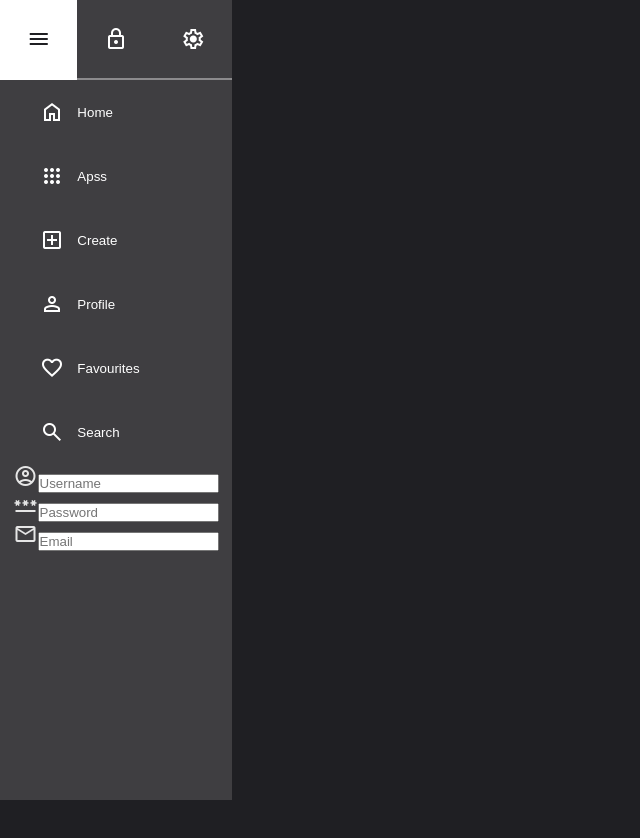
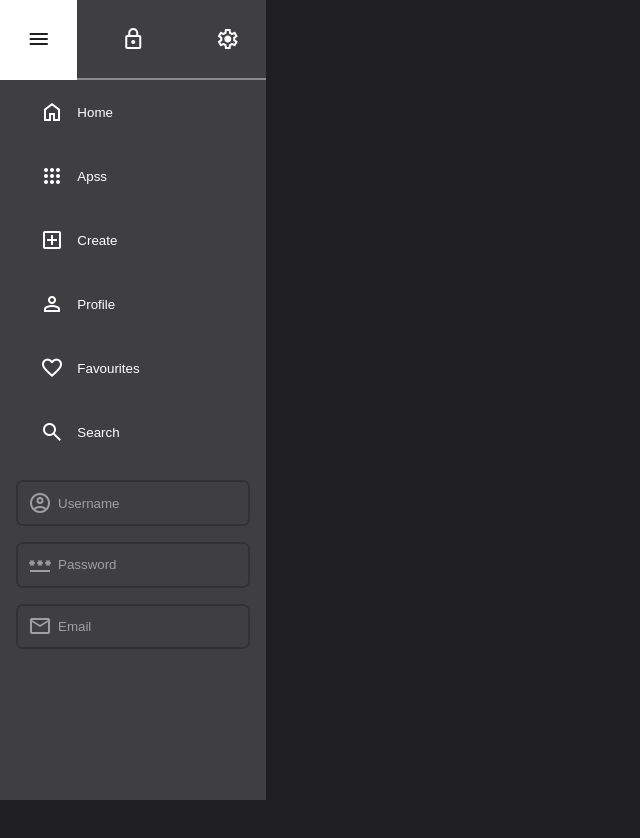
Before and after one commit to diegantos/react-sidebar, a React (Vite) app: page / in a window 1280 px wide. Shown: the top 838 px of the page, without its empty margins (0-640 px from the left). Built offline with nearby package versions, Linux system fonts and the light colour scheme.

Commit message:
session styles

```diff
--- a/src/Components/Sidebar/Sidebar.jsx
+++ b/src/Components/Sidebar/Sidebar.jsx
@@ -52,7 +52,8 @@ export const Sidebar = () => {
               <span className="Sesion-icon material-symbols-outlined">{icon}</span>
               <input
                 type={type}
-                placeholder={placeholder} />
+                placeholder={placeholder}
+                className="Sesion-input" />
             </li>
           ))}
         </ul>
--- a/src/Components/Sidebar/Sidebar.scss
+++ b/src/Components/Sidebar/Sidebar.scss
@@ -58,3 +58,25 @@ body{
         }
     }
 }
+.Sesion{
+    &-li{
+        margin: 1em;
+        position: relative;
+    }
+    &-icon{
+        position: absolute;
+        top: calc( 50% - 12px );
+        left: 0.5em;
+        color: rgba(255, 255, 255, 0.5);
+    }
+    &-input{
+        padding: 1em 1em 1em 3em;
+        border-radius: 0.5em;
+        border: 2px solid rgba(0, 0, 0, 0.2);
+        background-color: transparent;
+        color: white;
+        &::placeholder{
+            color: rgba(255, 255, 255, 0.5);
+        }
+    }
+}
```
